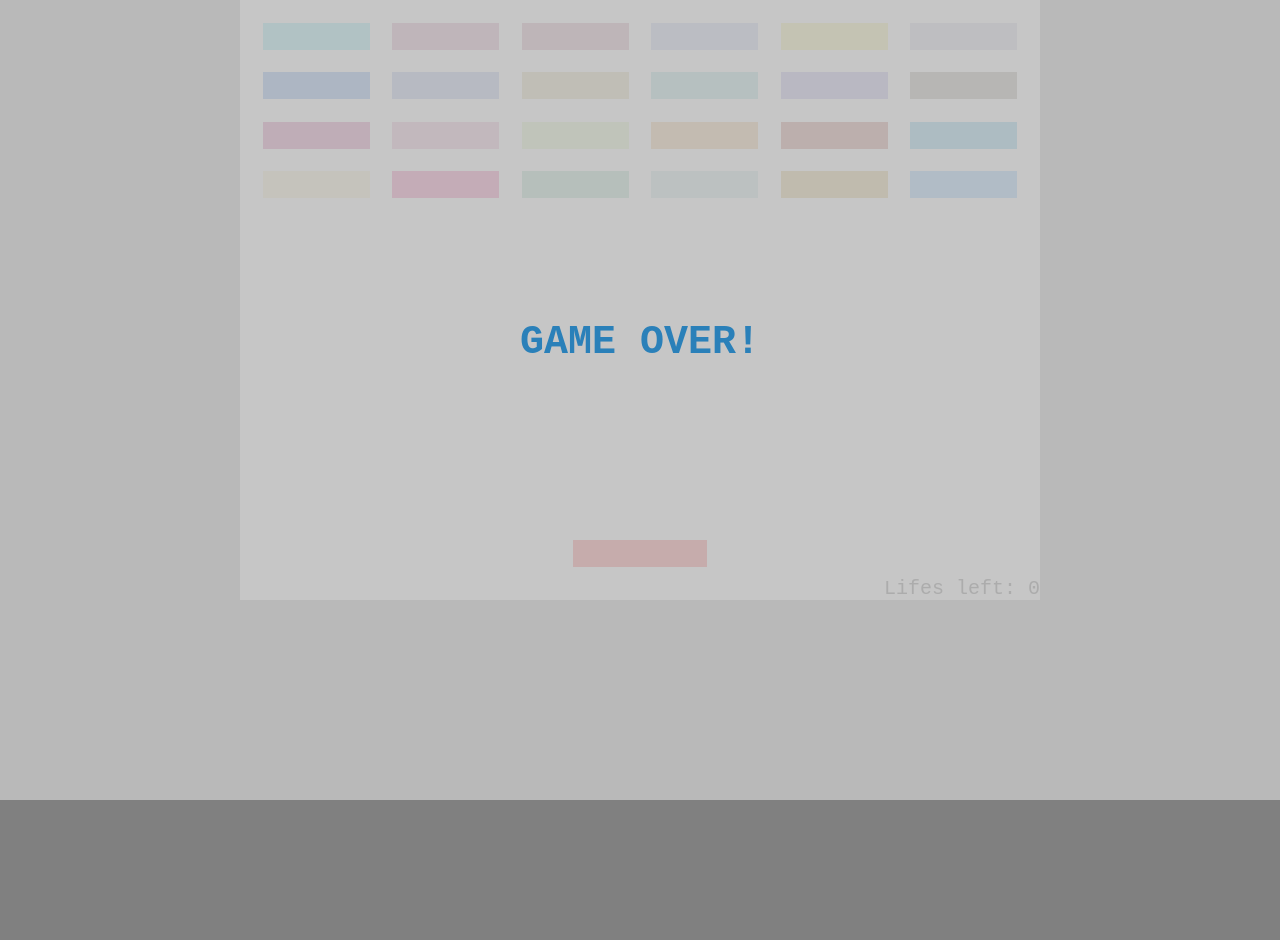
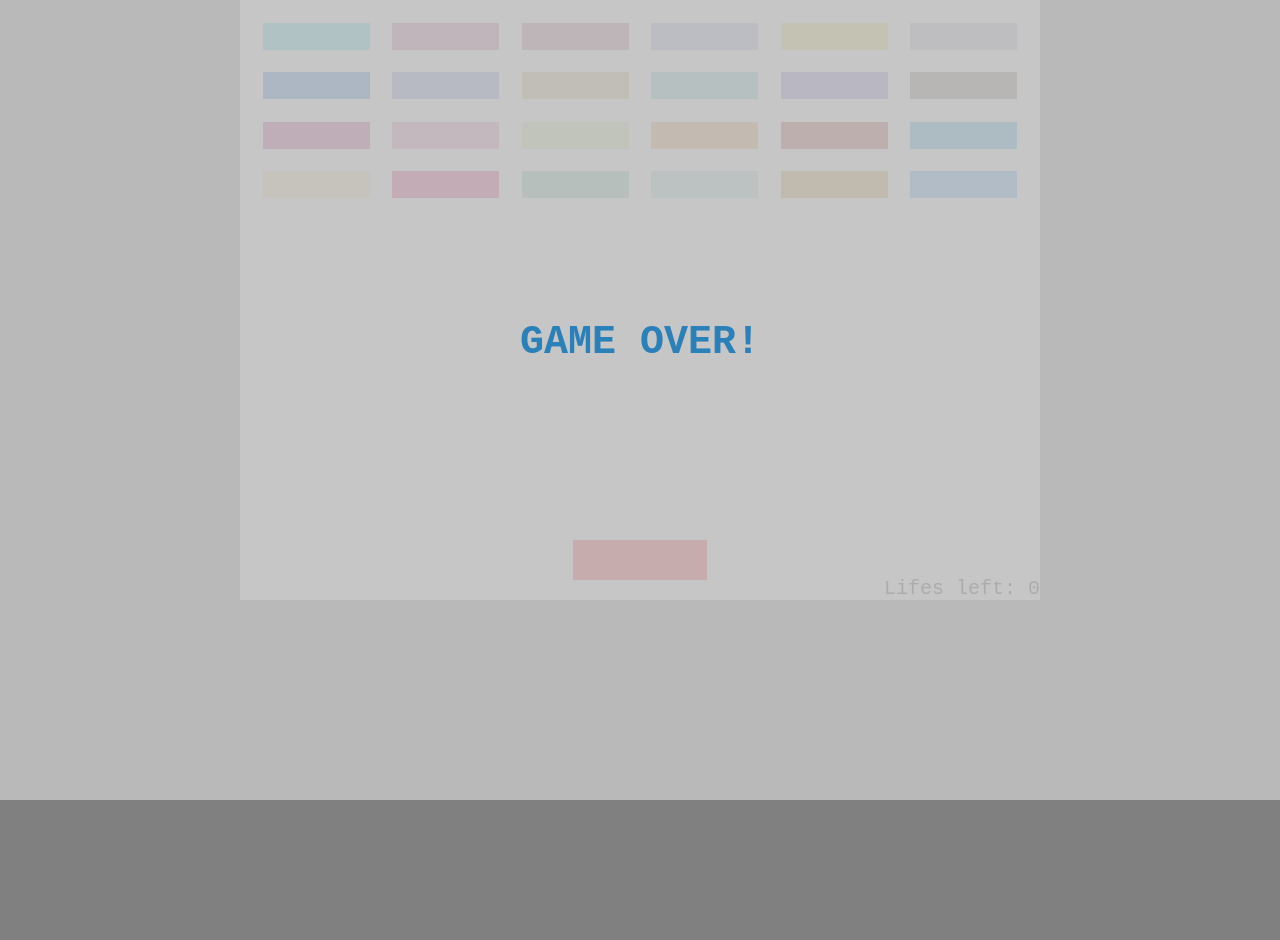
Before and after one commit to vladra/brick-breaker-js, a plain HTML site: page index.html in a window 1280 px wide. Before the commit the page ends 800 px from the top, so only its background shows below. Drawn offline with Linux system fonts and the light colour scheme.

Commit message:
Improved support of touch screen devices

```diff
--- a/game.css
+++ b/game.css
@@ -44,6 +44,16 @@ body {
 	height: 20px;
 	background-color: red;
 }
+#pad {
+	position: absolute;
+	z-index: 50;
+}
+#touch {
+	position: block;
+	height: 40px;
+	background-color: red;
+	z-index: 9;
+}
 
 .ball {
 	position: absolute;
--- a/game.js
+++ b/game.js
@@ -12,7 +12,8 @@ var lifeLeft = 3;
 $(document).ready(function() {
 	window.game = new Game();
 	setLifeText();
-	$('#pad').draggable({ axis: 'x' });
+	// $('#touch').draggable({ axis: 'x', containment: '#pad' });
+	$('#pad').draggable({ axis: 'x', containment: '#field' });
 });
 
 // print how many lifes player have
@@ -115,8 +116,8 @@ function Pad(n) {
 	var field_width = parseInt($('#field').css('width'));
 	var fieldHeight = parseInt($('#field').css('height'));
 	this.width = field_width / n;
-	this.height =  this.width / 5
-	window.pad = $('<div class="brick" id="pad"></div>')
+	this.height = 400; //this.width / 5;
+	window.pad = $('<div id="pad"><div id="touch"></div></div>')
 		.css('width', this.width) //should be this.width
 		.css('height', this.height)
 		.css('top', fieldHeight * 0.9)
@@ -160,7 +161,7 @@ function checkCollision(ball) {
 	var ballTop = parseInt(ball.css('top'));
 	var ballLeft = parseInt(ball.css('left'));
 	// pad collision check
-	if (padTop <= (ballTop+ball.width()) && !( (padTop - pad.height()/2) <= (ballTop+ball.height()/2) ) && padLeft <= (ballLeft+ball.width()/4*3) && (padLeft + pad.width()) >= (ballLeft+ball.width()/4)
+	if (padTop <= (ballTop+ball.width()) && !( (padTop - 10) <= (ballTop+ball.height()/2) ) && padLeft <= (ballLeft+ball.width()/4*3) && (padLeft + pad.width()) >= (ballLeft+ball.width()/4)
 			) {
 		ballSpeedX = ballSpeedY / (1 + Math.random());
 		// if pad is moving during collision do some random stuff
```
